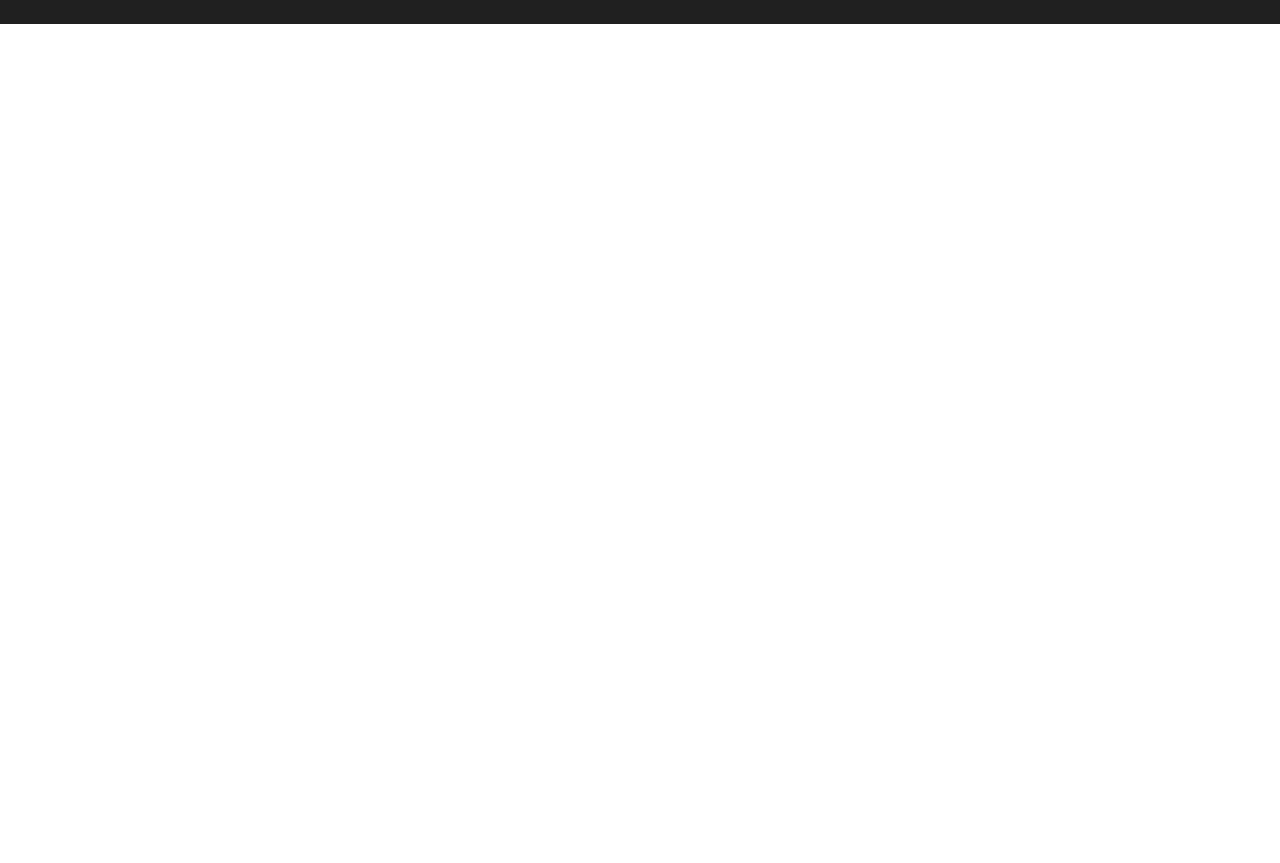
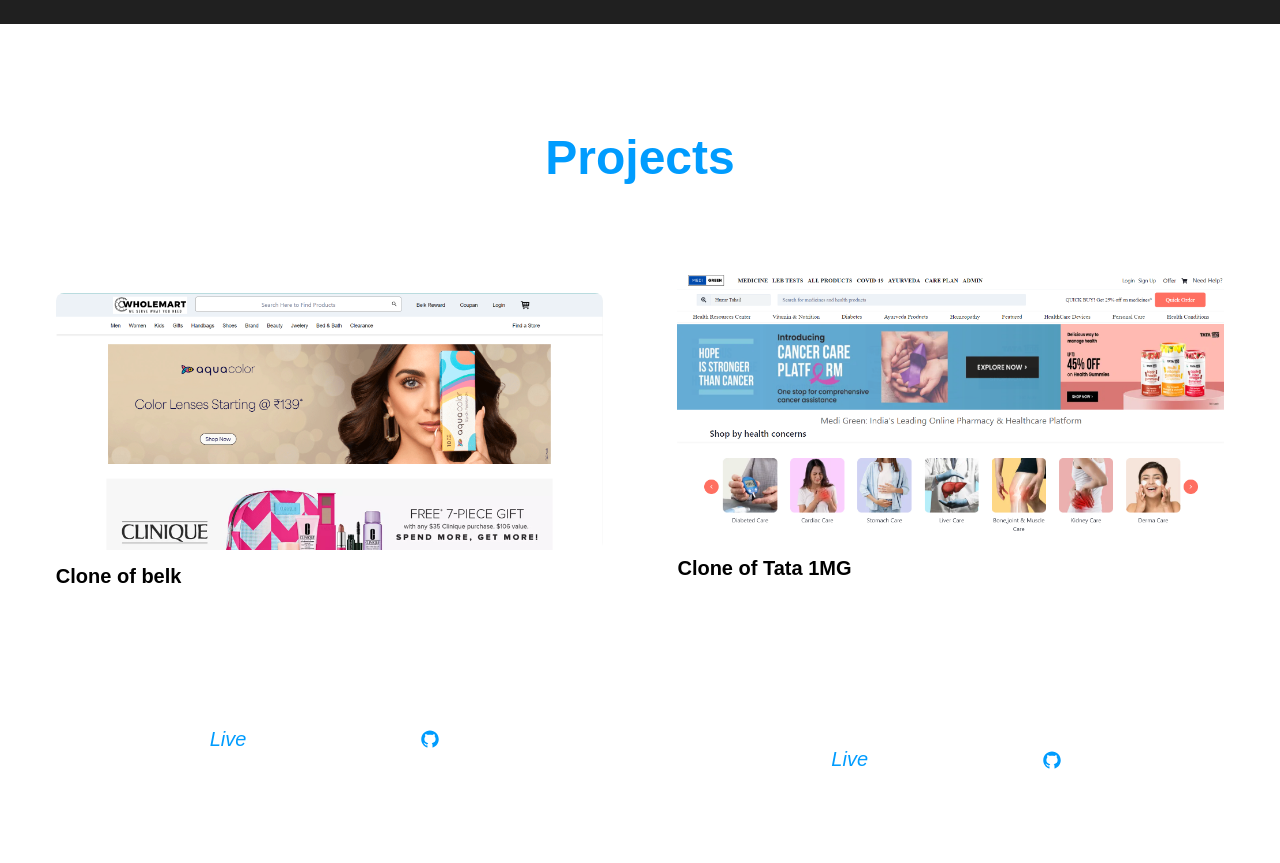
Before and after one commit to ankush3681/ankush3681.github.io, a React (Create React App) app: page / in a window 1280 px wide. Shown: the part 3260-4123 px from the top of the page. Before the commit the page ends 3284 px from the top, so only its background shows below. Built offline with nearby package versions, Linux system fonts and the light colour scheme.

Commit message:
project added

```diff
--- a/src/App.js
+++ b/src/App.js
@@ -6,6 +6,8 @@
 import Header from './components/Header';
 import Skills from './components/Skills';
 import Tools from './components/Tools';
+import Project from './components/Project';
+import End from './components/end';
 
 function App() {
   return (
@@ -16,6 +18,8 @@
       <Header/>
       <Skills/>
       <Tools/>
+      <Project/>
+      <End/>
     </div>
   );
 }
--- a/src/components/Project.jsx
+++ b/src/components/Project.jsx
@@ -0,0 +1,162 @@
+import React from "react";
+import belk from "../Files/belk.png";
+import mg from "../Files/1mg.png";
+import myglow from "../Files/myglow.png";
+import myntra from "../Files/myntra.png";
+import { SiNetlify } from "react-icons/si";
+import { AiFillGithub } from "react-icons/ai";
+
+const Project = () => {
+    return (
+        <>
+            <section id="projects">
+                <div className="main-text">
+                    <h2>
+                        <span>Projects</span>
+                    </h2>
+                    <p style={{ marginTop: "2%" }}>Some of the things that i have built...</p>
+                </div>
+
+
+                <div className="nav-link projects" id="nav-link-projects">
+                    <div className="project-card">
+                        <img src={belk} alt="" />
+                        <div className="layer">
+                            <h5 className="project-title">Clone of belk</h5>
+                            <p className="project-description">
+                            An individual project which is basically a clone of Belk which is a UK based website that deals with different fashion and home decor things.
+                            </p>
+                            <p className="project-tech-stack">
+                                Tech-Stack : REACT, JS, HTML, CSS, CHAKRA UI
+                            </p>
+                            <div id="project-links">
+                                <div className="project-deployed-link">
+                                    <a href="https://wholemart.netlify.app/" target="_blank">
+                                        <i>
+                                            Live {/*  <SiNetlify size={15} /> */}
+                                        </i>
+                                    </a>
+                                </div>
+                                <div className="project-github-link">
+                                    <a
+                                        href="https://github.com/ankush3681/honest-boat-2230"
+                                        target="_blank"
+                                        id="project-deployed-link"
+                                    >
+                                        <i>
+                                            <AiFillGithub />
+                                        </i>
+                                    </a>
+                                </div>
+                            </div>
+                        </div>
+                    </div>
+
+                    <div className="project-card">
+                        <img src={mg} alt="" />
+                        <div className="layer">
+                            <h5 className="project-title">Clone of Tata 1MG</h5>
+                            <p className="project-description">
+                                Dollar store is a domestic merchandise retail stores.Inspired from Bed Bath & Beyond that was founded in 1971.
+                            </p>
+                            <p className="project-tech-stack">Tech-Stack : HTML , CSS, JS, REACT,REDUX, CHAKRA UI,EXPRESS,MONGODB,MONGOOSE</p>
+                            <div id="project-links">
+                                <div className="project-deployed-link">
+                                    <a
+                                        href="https://medigreenhealth.netlify.app/"
+                                        target="_blank"
+                                    >
+                                        <i>
+                                            Live   {/* <SiNetlify /> */}
+                                        </i>
+                                    </a>
+                                </div>
+                                <div className="project-github-link">
+                                    <a
+                                        href="https://github.com/AyushiVashisth/medi-green-health"
+                                        target="_blank"
+                                        id="project-deployed-link"
+                                    >
+                                        <i>
+                                            <AiFillGithub />
+                                        </i>
+                                    </a>
+                                </div>
+                            </div>
+                        </div>
+                    </div>
+
+                    <div className="project-card">
+                        <img src={myntra} alt="" />
+                        <div className="layer">
+                            <h5 className="project-title">Clone of Myntra</h5>
+                            <p className="project-description">
+                            This is the clone of Myntra website which basically deals with various fashion and style products.An Individual project made in 5 days
+                            </p>
+                            <p className="project-tech-stack">Tech-Stack : HTML, CSS, JS</p>
+                            <div id="project-links">
+                                <div className="project-deployed-link">
+                                    <a
+                                        href="https://brilliant-gnome-813844.netlify.app/index.html"
+                                        target="_blank"
+                                    >
+                                        <i>
+                                            Live {/* <SiNetlify /> */}
+                                        </i>
+                                    </a>
+                                </div>
+                                <div className="project-github-link">
+                                    <a
+                                        href="https://github.com/ankush3681/medical-ducks-5598"
+                                        target="_blank"
+                                        id="project-deployed-link"
+                                    >
+                                        <i>
+                                            <AiFillGithub />
+                                        </i>
+                                    </a>
+                                </div>
+                            </div>
+                        </div>
+                    </div>
+
+                    <div className="project-card">
+                        <img src={myglow} alt="" />
+                        <div className="layer">
+                            <h5 className="project-title">Clone of Sugar Cosmetics</h5>
+                            <p className="project-description">
+                            This is the clone of sugarcosmetic website which basically deals with various cosmentics products . Collabarative project of 5 members. Duration- 5 days.
+                            </p>
+                            <p className="project-tech-stack">Tech-Stack : HTML, CSS, JS, REACT, REDUX, CHAKRA UI</p>
+                            <div id="project-links">
+                                <div className="project-deployed-link">
+                                    <a
+                                        href="https://my-glow-ankush3681.vercel.app/"
+                                        target="_blank"
+                                    >
+                                        <i>
+                                            Live   {/* <SiNetlify /> */}
+                                        </i>
+                                    </a>
+                                </div>
+                                <div className="project-github-link">
+                                    <a
+                                        href="https://github.com/ankush3681/noisy-mailbox-2939"
+                                        target="_blank"
+                                        id="project-deployed-link"
+                                    >
+                                        <i>
+                                            <AiFillGithub />
+                                        </i>
+                                    </a>
+                                </div>
+                            </div>
+                        </div>
+                    </div>
+                </div>
+            </section>
+        </>
+    );
+};
+
+export default Project;
--- a/src/components/end.jsx
+++ b/src/components/end.jsx
@@ -0,0 +1,25 @@
+import React from "react";
+import { AiOutlineCopyrightCircle } from "react-icons/ai";
+import { BsArrowUpSquare } from "react-icons/bs";
+const End = () => {
+  return (
+    <>
+      <section className="end">
+        <div className="last" style={{display : "flex"}}>
+        <AiOutlineCopyrightCircle color="#009cfe"/>
+          <p style={{backgroundColor:"black"}}>
+            Created by Ankush Kumar 2023 All Rights Reserved.
+          </p>
+
+        </div>
+        <div className="top">
+          <a href="#home">
+            <BsArrowUpSquare size={50} style={{ color: "white" }} />
+          </a>
+        </div>
+      </section>
+    </>
+  );
+};
+
+export default End;
```
